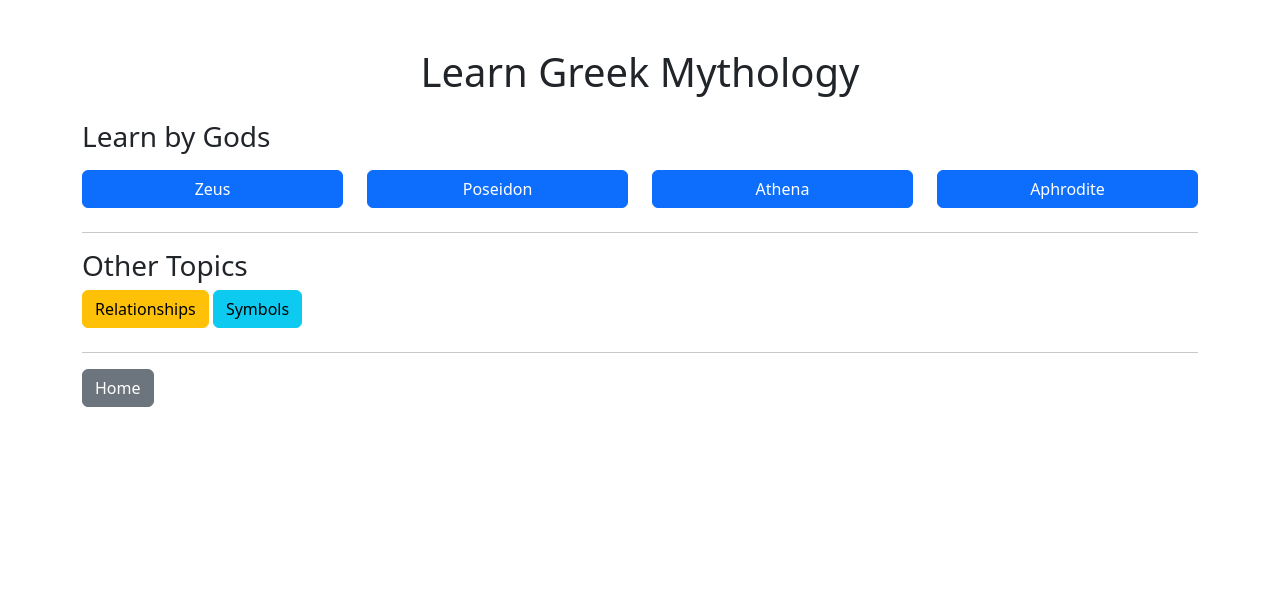
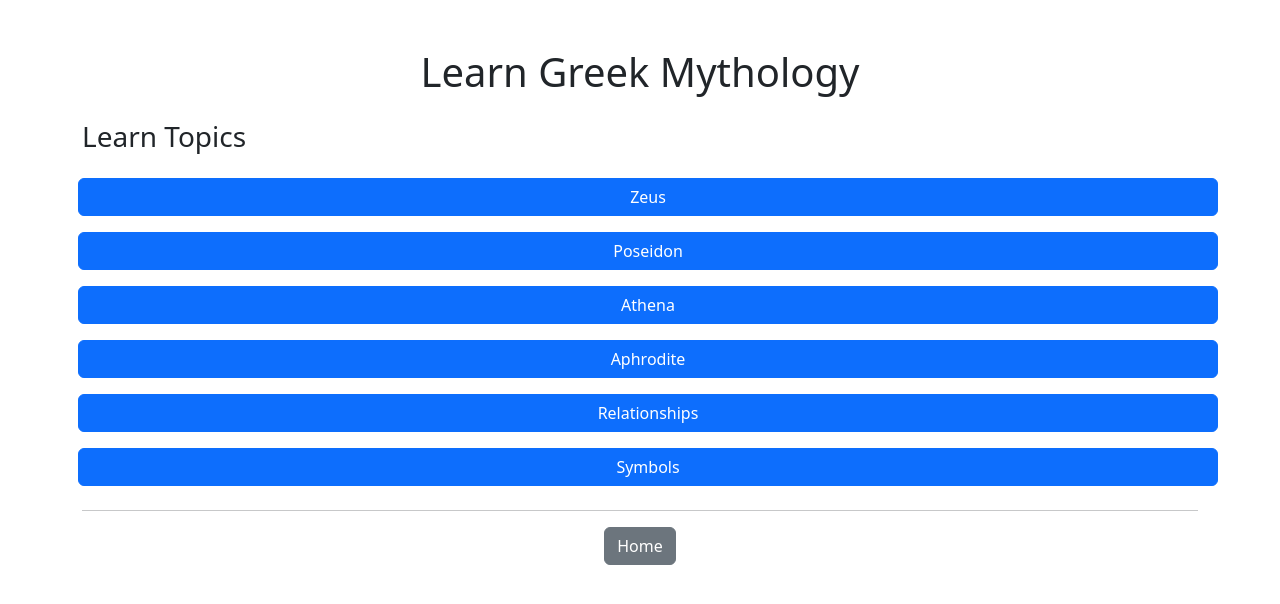
Before and after one commit to wg2401/UID-final-project, a Flask app: page /learn/index in a window 1280 px wide. Shown: the top 604 px of the page. Run offline with Flask 3, Linux system fonts and the light colour scheme.

Commit message:
learning js and json

```diff
--- a/greek_mythology_app/app.py
+++ b/greek_mythology_app/app.py
@@ -2,6 +2,7 @@
 import json
 import datetime
 from flask import Flask, render_template, request, redirect, url_for, session
+from flask import send_from_directory
 
 app = Flask(__name__)
 app.secret_key = "mythology123"
@@ -173,6 +174,10 @@ def results(quiz_type):
 def learn(topic):
     return render_template(f"learn/{topic}.html")
 
+@app.route('/data/<path:filename>')
+def data_files(filename):
+    return send_from_directory('data', filename)
+
 
 if __name__ == "__main__":
     app.run(debug=True)
--- /dev/null
+++ b/greek_mythology_app/data/learn.json
@@ -0,0 +1,8 @@
+{
+  "zeus": "/learn/zeus",
+  "poseidon": "/learn/poseidon",
+  "athena": "/learn/athena",
+  "aphrodite": "/learn/aphrodite",
+  "relationships": "/learn/relationships",
+  "symbols": "/learn/symbols"
+}
--- /dev/null
+++ b/greek_mythology_app/static/js/learn.js
@@ -0,0 +1,31 @@
+document.addEventListener("DOMContentLoaded", function () {
+
+    fetch("/data/learn.json")
+        .then(response => {
+            if (!response.ok) {
+                throw new Error("Failed to fetch learn.json");
+            }
+            return response.json();
+        })
+        .then(data => {
+            const container = document.getElementById("topics");
+
+            Object.keys(data).forEach(key => {
+                const link = document.createElement("a");
+                link.href = data[key];
+
+                link.className = "btn btn-primary m-2";
+                link.innerText = capitalize(key);
+
+                container.appendChild(link);
+            });
+        })
+        .catch(err => {
+            console.error(err);
+        });
+
+});
+
+function capitalize(text) {
+    return text.charAt(0).toUpperCase() + text.slice(1);
+}
--- a/greek_mythology_app/templates/learn/index.html
+++ b/greek_mythology_app/templates/learn/index.html
@@ -10,38 +10,22 @@
 
     <h1 class="text-center mb-4">Learn Greek Mythology</h1>
 
-    <h3 class="mt-4">Learn by Gods</h3>
-    <div class="row mt-3">
-
-        <div class="col-md-3">
-            <a href="/learn/zeus" class="btn btn-primary w-100 mb-2">Zeus</a>
-        </div>
-
-        <div class="col-md-3">
-            <a href="/learn/poseidon" class="btn btn-primary w-100 mb-2">Poseidon</a>
-        </div>
-
-        <div class="col-md-3">
-            <a href="/learn/athena" class="btn btn-primary w-100 mb-2">Athena</a>
-        </div>
-
-        <div class="col-md-3">
-            <a href="/learn/aphrodite" class="btn btn-primary w-100 mb-2">Aphrodite</a>
-        </div>
-
+    <!-- Dynamic content will be injected here -->
+    <h3 class="mt-4">Learn Topics</h3>
+    <div class="row mt-3" id="topics">
+        <!-- JS will populate this -->
     </div>
 
     <hr>
 
-    <h3>Other Topics</h3>
-
-    <a href="/learn/relationships" class="btn btn-warning mb-2">Relationships</a>
-    <a href="/learn/symbols" class="btn btn-info mb-2">Symbols</a>
-
-    <hr>
-
-    <a href="/" class="btn btn-secondary">Home</a>
+    <div class="text-center">
+        <a href="/" class="btn btn-secondary">Home</a>
+    </div>
 
 </div>
+
+<!-- Your JS file -->
+<script src="{{ url_for('static', filename='js/learn.js') }}"></script>
+
 </body>
 </html>
```
